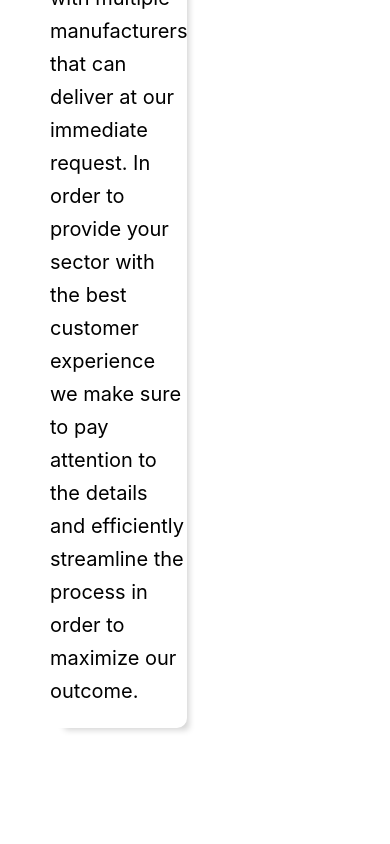
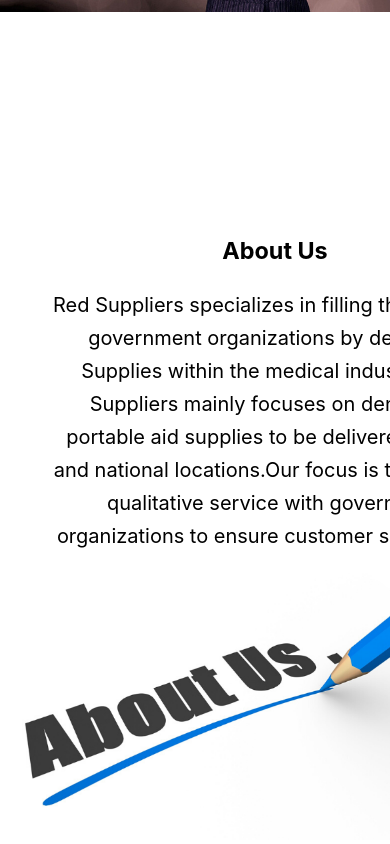
Before and after one commit to Red-Suppliers-LLC/red-suppliers-fe, a React (Create React App) app in the folder client/: page /about in a window 390 px wide. Shown: the part 1034-1878 px from the top of the page. Built offline with nearby package versions, Linux system fonts and the light colour scheme.

Commit message:
finished makeing home and about component mobile responsive

```diff
--- a/client/src/components/AboutUs.js
+++ b/client/src/components/AboutUs.js
@@ -20,7 +20,7 @@
             </div>
             <div className="spacing"> </div>
             <div className="wrap-one">
-                <div>
+                <div className="mobile-center">
                     <img className="visionimg" src={OurVision} />
 
                 </div>
@@ -41,7 +41,7 @@
             </div>
             <div className="spacing"> </div>
             <div className="wrap-two">
-                <div>
+                <div className="">
                     <img className="aboutimg" src={AboutImg} />
 
                 </div>
@@ -58,7 +58,7 @@
 
             </div>
         </div>
-
+        <div className="extra"> </div>
         <div className="copy">
         <Footer />
         </div>
--- a/client/src/components/Home.js
+++ b/client/src/components/Home.js
@@ -31,7 +31,7 @@
       </div>
 
       <div className="center">
-        <div className="button" type="submit"> Contact US </div>
+        <div className="button" type="submit"> Contact Us </div>
         </div>
 
       <div className="spacing"> </div>
--- a/client/src/styling/About.css
+++ b/client/src/styling/About.css
@@ -38,6 +38,10 @@
     margin: 50px;
   }
 
+  .extra {
+    margin: 100px;
+  }
+
   .wrap-two {
     display: flex;
     /* flex-direction: row-reverse;   */
@@ -57,3 +61,74 @@
   width: 570px;
   height: auto;
 }
+
+.mobile-center {
+
+}
+
+/* Media query's for home component */
+
+@media (max-width: 2656px) {
+  .home-img {
+    width: 2140px;
+    height: 600px;
+  }
+}
+
+@media (max-width: 1000px) {
+
+}
+
+@media (max-width: 800px) {
+
+}
+
+@media (max-width: 500px) {
+
+  .wrap-one {
+    display: flex;
+    justify-content: column;
+    flex-direction: column-reverse;
+    /* justify-content: space-around;  */
+  }
+
+  .body-one {
+    width: 450px;
+    height: auto;
+    display: inline-block;
+    font-size: 20px;
+    margin-left: 50px;
+    border-radius: 10px;
+    box-shadow: 8px 8px 6px -6px lightgray;
+    display: flex;
+    flex-direction: column;
+    line-height: 33px;
+    text-align: center;
+  }
+
+  .visionimg {
+    width: 400px;
+    height: auto;
+  }
+
+  .mobile-center {
+    margin: 20px;
+    padding: 20px;
+    display: flex;
+    justify-content: center;
+  }
+
+  .wrap-two {
+    display: flex;
+    justify-content: column;
+    flex-direction: column-reverse;
+    /* flex-direction: row-reverse;   */
+    /* justify-content: space-around;  */
+  }
+
+  .aboutimg {
+    width: 400px;
+    height: auto;
+}
+
+}
--- a/client/src/styling/Home.css
+++ b/client/src/styling/Home.css
@@ -124,12 +124,6 @@
 /* Media query's for home component */
 
 
-
-
-
-
-
-
 @media (max-width: 2656px) {
   .home-img {
     width: 2140px;
@@ -150,6 +144,10 @@
   .body {
     width: 100%;
     height: 0 auto;
+    /* display: flex;
+    flex-wrap: wrap;  */
+    overflow-y: scroll;
+    position: relative;
 }
 
   .home-img {
```
